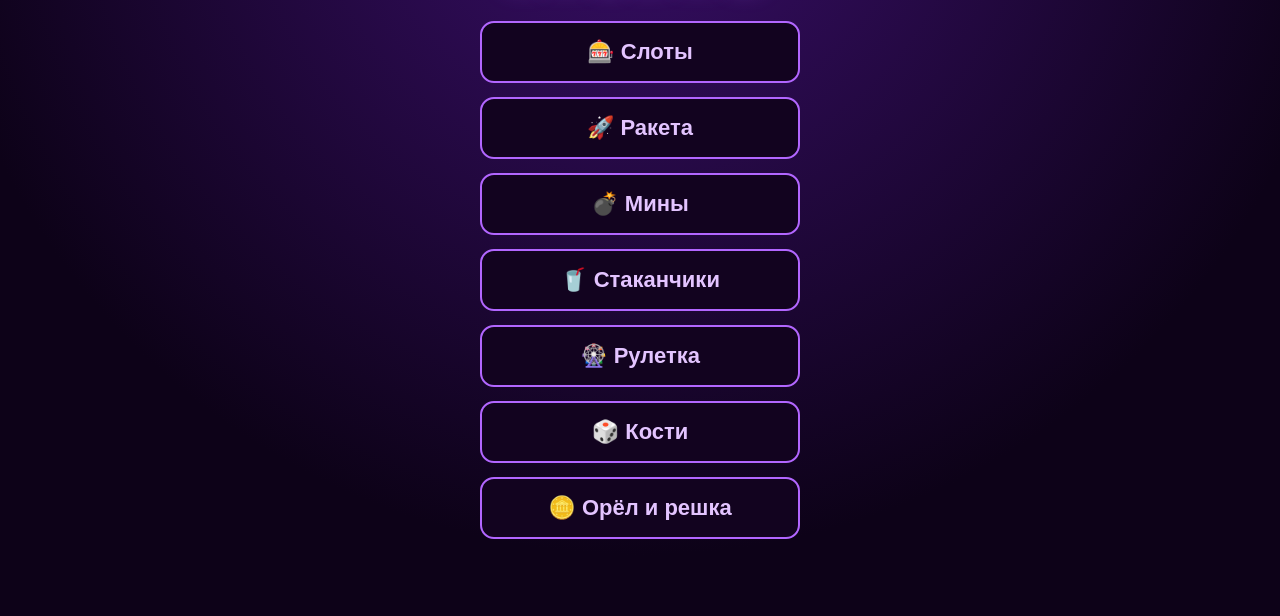
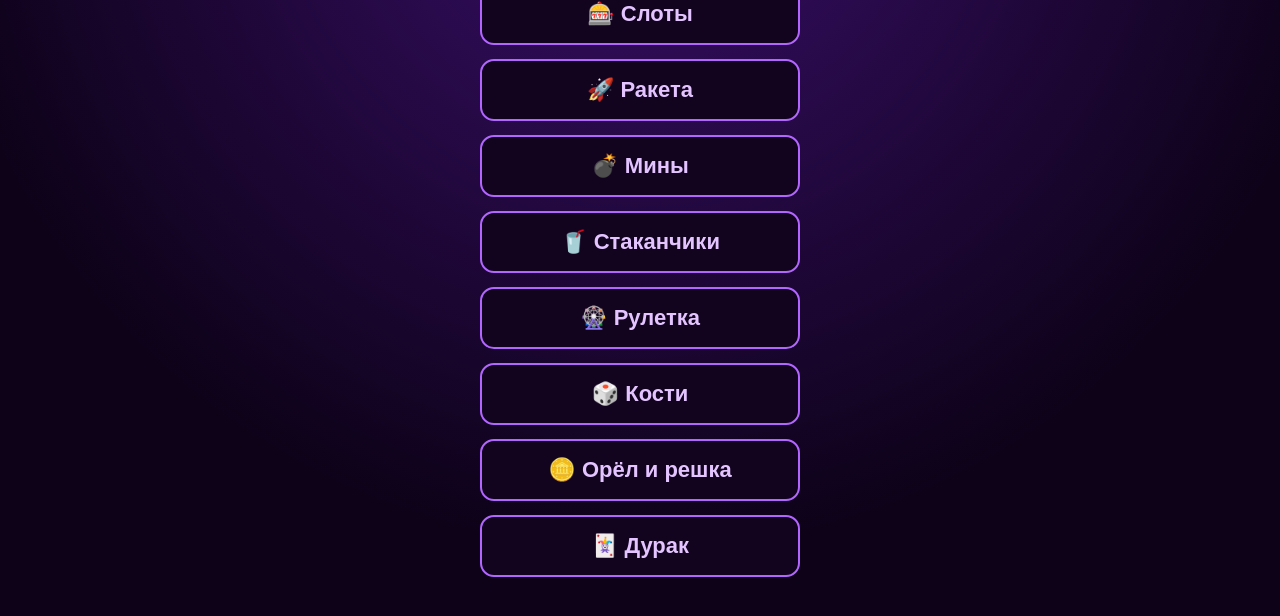
Before and after one commit to zizaka460-alt/xyvnor, a plain HTML site: page index.html in a window 1280 px wide. Shown: the part 162-778 px from the top of the page. Drawn offline with Linux system fonts and the light colour scheme.

Commit message:
Update index.html

```diff
--- a/index.html
+++ b/index.html
@@ -35,6 +35,7 @@
     <a href="roulette.html">🎡 Рулетка</a>
     <a href="dice.html">🎲 Кости</a>
     <a href="coin.html">🪙 Орёл и решка</a>
+    <a href="durak.html">🃏 Дурак</a>
   </div>
 </body>
 </html>
```
